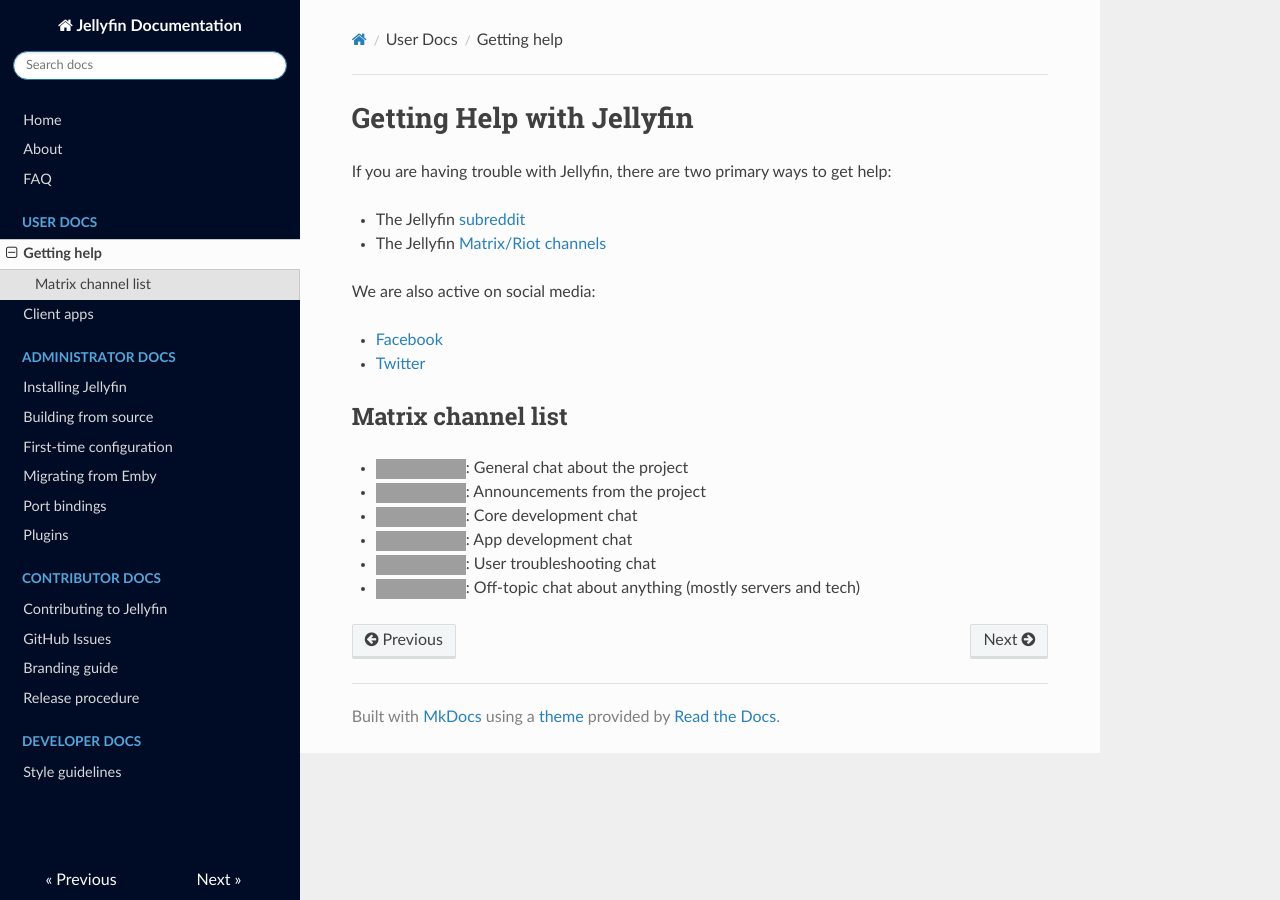
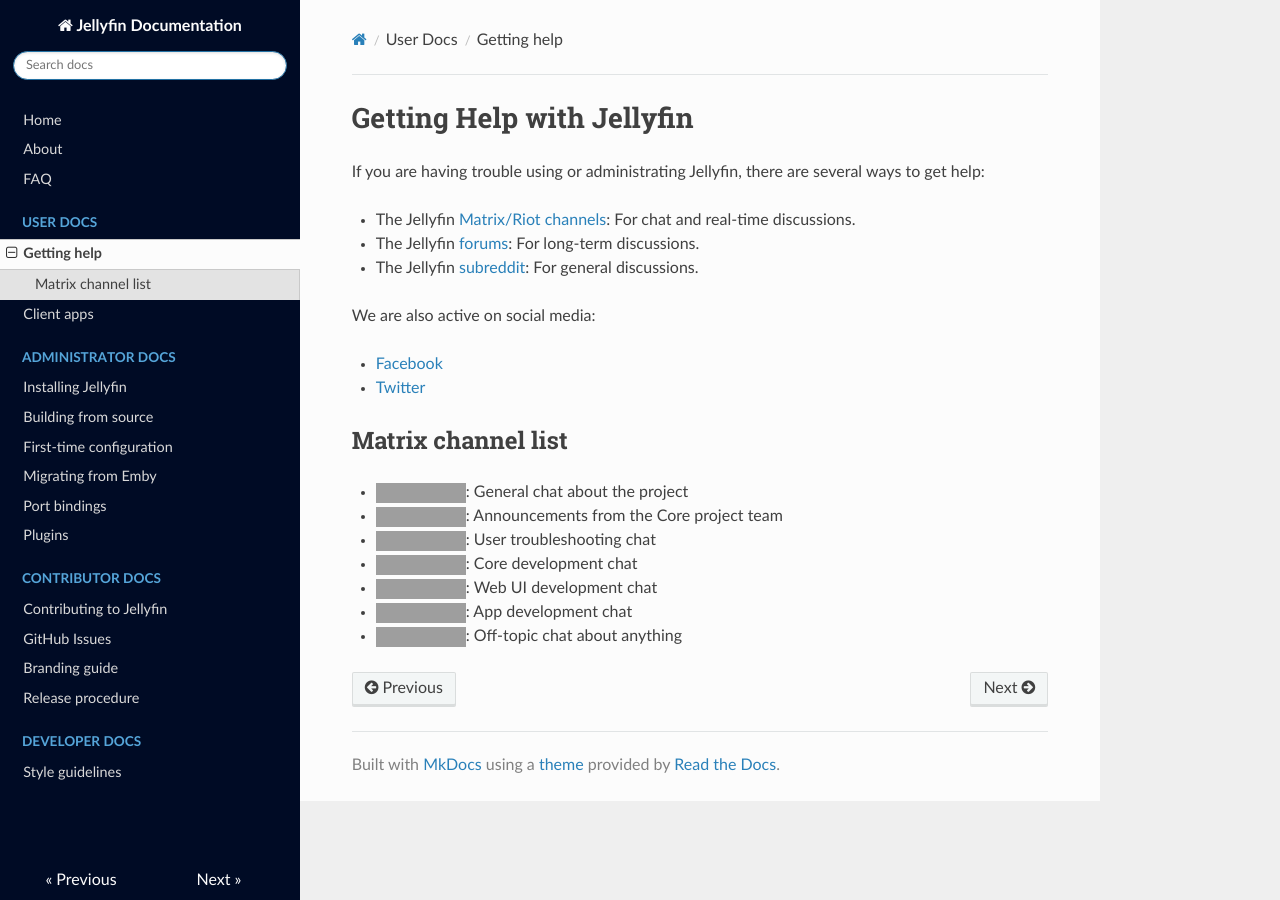
Before and after one commit to jellyfin-archive/jellyfin-docs, an MkDocs documentation site: the page built from docs/user-docs/getting-help.md, in a window 1280 px wide. Built offline with MkDocs 1.6.1, drawn with Linux system fonts in a browser that asks for light colours; nearby versions of some CDN libraries; old or Windows-style settings are respelled for this version of MkDocs; grey boxes are pictures that could not be loaded.

Commit message:
Revamp getting-help page

```diff
--- a/docs/user-docs/getting-help.md
+++ b/docs/user-docs/getting-help.md
@@ -1,10 +1,12 @@
 # Getting Help with Jellyfin
 
-If you are having trouble with Jellyfin, there are two primary ways to get help:
+If you are having trouble using or administrating Jellyfin, there are several ways to get help:
 
-* The Jellyfin [subreddit](https://www.reddit.com/r/jellyfin)
+* The Jellyfin [Matrix/Riot channels](https://matrix.to/#/+jellyfin:matrix.org): For chat and real-time discussions.
 
-* The Jellyfin [Matrix/Riot channels](https://matrix.to/#/+jellyfin:matrix.org)
+* The Jellyfin [forums](https://forum.jellyfin.org): For long-term discussions.
+
+* The Jellyfin [subreddit](https://www.reddit.com/r/jellyfin): For general discussions.
 
 We are also active on social media:
 
@@ -15,8 +17,9 @@ We are also active on social media:
 ## Matrix channel list
 
 * <a href="https://matrix.to/#/#jellyfin:matrix.org"><img alt="jellyfin" src="https://img.shields.io/matrix/jellyfin:matrix.org.svg?logo=matrix&label=jellyfin"></a>: General chat about the project
-* <a href="https://matrix.to/#/#jellyfin-announce:matrix.org"><img alt="jellyfin-announce" src="https://img.shields.io/matrix/jellyfin-announce:matrix.org.svg?logo=matrix&label=jellyfin-announce"></a>: Announcements from the project
+* <a href="https://matrix.to/#/#jellyfin-announce:matrix.org"><img alt="jellyfin-announce" src="https://img.shields.io/matrix/jellyfin-announce:matrix.org.svg?logo=matrix&label=jellyfin-announce"></a>: Announcements from the Core project team
+* <a href="https://matrix.to/#/#jellyfin-troubleshooting:matrix.org"><img alt="jellyfin-troubleshooting" src="https://img.shields.io/matrix/jellyfin-troubleshooting:matrix.org.svg?logo=matrix&label=jellyfin-troubleshooting"></a>: User troubleshooting chat
 * <a href="https://matrix.to/#/#jellyfin-dev:matrix.org"><img alt="jellyfin-dev" src="https://img.shields.io/matrix/jellyfin-dev:matrix.org.svg?logo=matrix&label=jellyfin-dev"></a>: Core development chat
-* <a href="https://matrix.to/#/#jellyfin-android-dev:matrix.org"><img alt="jellyfin-android-dev" src="https://img.shields.io/matrix/jellyfin-android-dev:matrix.org.svg?logo=matrix&label=jellyfin-android-dev"></a>: App development chat
-* <a href="https://matrix.to/#/#jellyfin-troubleshooting:matrix.org"><img alt="jellyfin-troubleshooting" src="https://img.shields.io/matrix/jellyfin-troubleshooting:matrix.org.svg?logo=matrix&label=jellyfin-troubleshooting"></a>: User troubleshooting chat
-* <a href="https://matrix.to/#/#jellyfin-offtopic:matrix.org"><img alt="jellyfin-offtopic" src="https://img.shields.io/matrix/jellyfin-offtopic:matrix.org.svg?logo=matrix&label=jellyfin-offtopic"></a>: Off-topic chat about anything (mostly servers and tech)
+* <a href="https://matrix.to/#/#jellyfin-web-dev:matrix.org"><img alt="jellyfin-web-dev" src="https://img.shields.io/matrix/jellyfin-web-dev:matrix.org.svg?logo=matrix&label=jellyfin-web-dev"></a>: Web UI development chat
+* <a href="https://matrix.to/#/#jellyfin-app-dev:matrix.org"><img alt="jellyfin-app-dev" src="https://img.shields.io/matrix/jellyfin-app-dev:matrix.org.svg?logo=matrix&label=jellyfin-app-dev"></a>: App development chat
+* <a href="https://matrix.to/#/#jellyfin-offtopic:matrix.org"><img alt="jellyfin-offtopic" src="https://img.shields.io/matrix/jellyfin-offtopic:matrix.org.svg?logo=matrix&label=jellyfin-offtopic"></a>: Off-topic chat about anything
```
